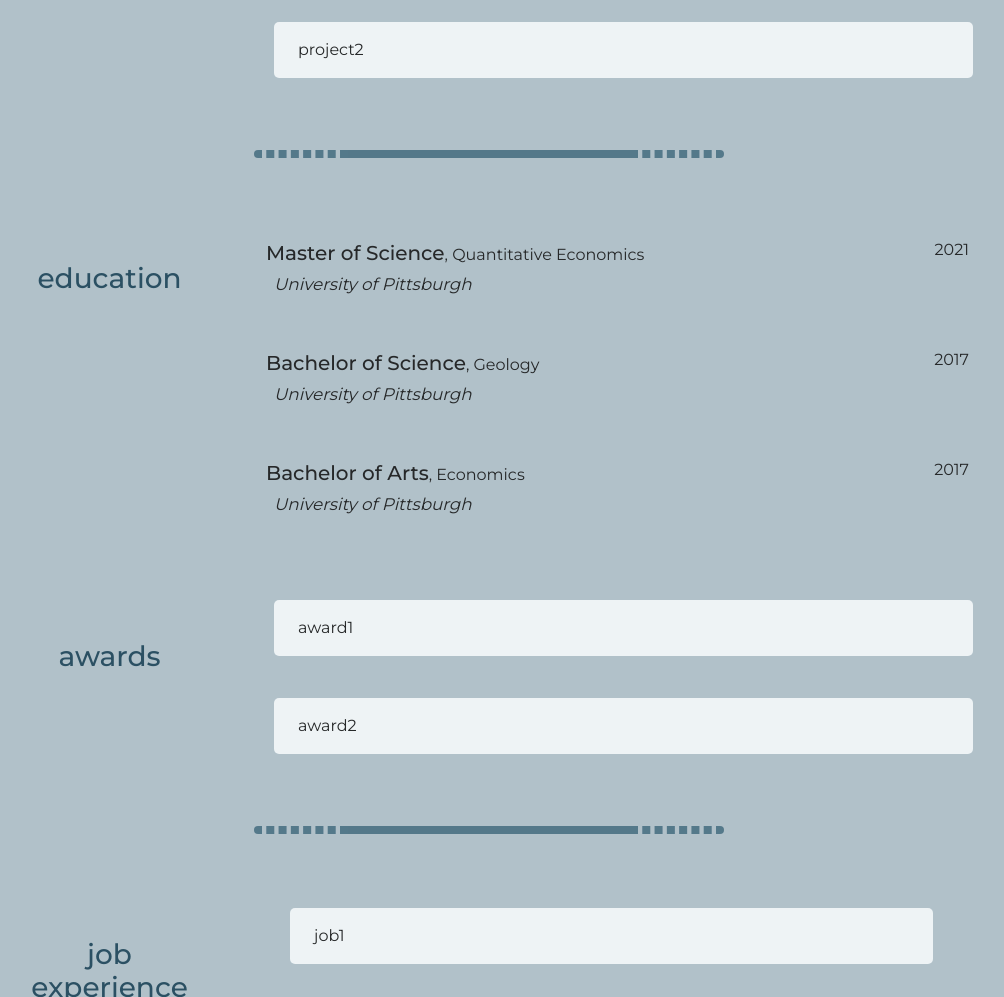
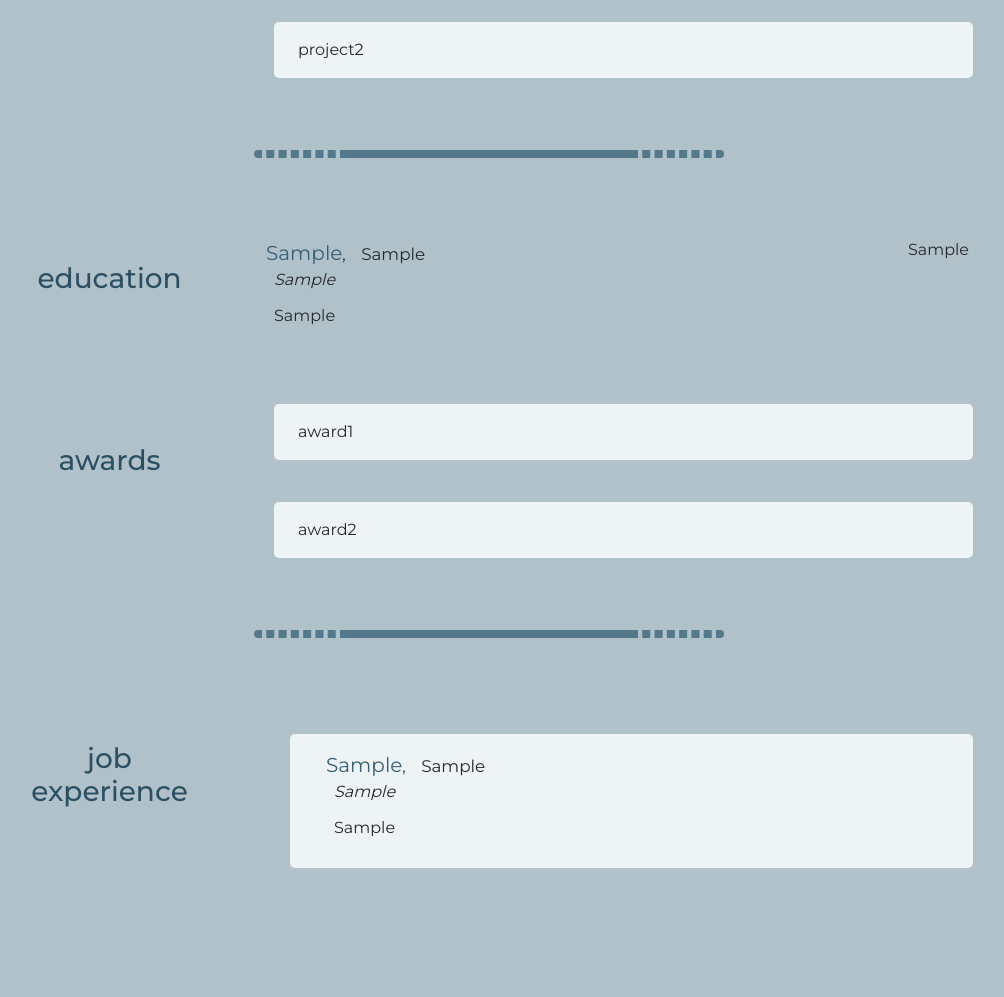
Before and after one commit to halfriver/Personal-Site, a Django app: template mysite/templates/mysite/resume.html in a window 1280 px wide. Shown: the part 1030-2027 px from the top of the page, without its empty margins (145-1149 px from the left). Run offline with Django 4.2, Linux system fonts and the light colour scheme; the template is opened without the code that fills it: most values are stand-ins (such as "Sample title", 1, 10 or a date in 2020); parts of the project's set-up code (start-up, migrations or seed data) failed here and were passed over; some libraries are stand-ins or nearby versions.

Commit message:
job and education formatting and content

```diff
--- a/mysite/templates/mysite/resume.html
+++ b/mysite/templates/mysite/resume.html
@@ -9,11 +9,7 @@
 
 {% block banner %}
 <div class="banner-container medium-banner row justify-content-center">
-  {% if darkmode == "dark" %}
-    <img class="banner large-banner" src="{% static 'media/header_dark.png' %}">
-  {% else %}
-    <img class="banner large-banner" src="{% static 'media/header_light.png' %}">
-  {% endif %}
+  <img class="banner large-banner" src="{% if darkmode == "dark" %}{% static 'media/header_dark.png' %}{% else %}{% static 'media/header_light.png' %}{% endif %}">
   <div class="banner-text-box col-auto">
     <div class="banner-text">
     {% if lang == "eng" %}
@@ -134,33 +130,21 @@
       </div>
     </div>
     <div class="col-12 col-lg">
+      {% for x in resume.Education %}
       <div class="row subsection">
+        <div class="col-12 d-block d-md-none emphasis">{{x.3}}</div>
         <div class="col-auto">
-          <span style="font-size: 1.25rem; font-weight: 500;">Master of Science</span>, Quantitative Economics
-          <p><i>University of Pittsburgh</i></p>
+          <span class="emphasis">{{x.0}}</span><span class="d-none d-md-inline">, </span><span class="indent d-block d-md-inline">{{x.1}}</span>
+          <div class="location">{{x.2}}</div>
         </div>
-        <div class="col text-end">
-          2021
+        <div class="d-none d-md-block col text-end">
+          {{x.3}}
+        </div>
+        <div class="col-12 m-2" style="line-height: 2rem;">
+          {{x.4 |safe}}
         </div>
       </div>
-      <div class="row subsection">
-        <div class="col-auto">
-          <span style="font-size: 1.25rem; font-weight: 500;">Bachelor of Science</span>, Geology
-          <p><i>University of Pittsburgh</i></p>
-        </div>
-        <div class="col text-end">
-          2017
-        </div>
-      </div>
-      <div class="row subsection">
-        <div class="col-auto">
-          <span style="font-size: 1.25rem; font-weight: 500;">Bachelor of Arts</span>, Economics
-          <p><i>University of Pittsburgh</i></p>
-        </div>
-        <div class="col text-end">
-          2017
-        </div>
-      </div>
+      {% endfor %}
     </div>
   </div>
   <!-- awards/distinctions/extracurricular things -->
@@ -197,16 +181,23 @@
     </div>
     <div class="col-12 col-lg">
       <div class="timeline">
+        {% for x in resume.Jobs %}
+        {% if forloop.first %}
+        <!-- Spacer -->
+        <div class="row" style="height: 2rem;"></div>
+        {% endif %}
         <div class="time-container">
-          <div class="section timesect">
-            job1
+          <div class="row section timesect">
+            <div class="col">
+              <span class="emphasis">{{x.0}}</span><span class="d-none d-md-inline">, </span><span class="indent d-block d-md-inline">{{x.1}}</span>
+              <div class="location">{{x.2}}</div>
+            </div>
+            <div class="col-12 m-2" style="line-height: 2rem;">
+              {{x.3 |safe}}
             </div>
           </div>
-        <div class="time-container">
-          <div class="section timesect">
-            job2
         </div>
-        </div>
+        {% endfor %}
       </div>
     </div>
   </div>
--- a/static/css/darkmode.css
+++ b/static/css/darkmode.css
@@ -166,3 +166,7 @@ input:checked + .slider {
   border: medium solid rgba(31, 55, 68, 1);
   border-color: transparent rgba(31, 55, 68, 1) transparent transparent;
 }
+
+.emphasis {
+  color: rgba(186, 143, 11, 1);
+}
--- a/static/css/lightmode.css
+++ b/static/css/lightmode.css
@@ -146,3 +146,7 @@ input:checked + .slider {
 .progress-bar {
   background-color: rgba(54, 96, 117, 1);
 }
+
+.emphasis {
+  color: rgba(54, 96, 117, 1);
+}
--- a/static/css/resume.css
+++ b/static/css/resume.css
@@ -27,9 +27,23 @@
 .progress {
   border-radius: 3px;
   height: 0.5rem;
+  /* width: 75%; */
   margin: auto 0;
 }
 
+.emphasis {
+  font-size: 1.25rem;
+  font-weight: 400;
+  margin-bottom: 1rem;
+}
+.indent {
+  font-size: 1.05rem;
+  margin-left: 0.7rem;
+}
+.location {
+  font-style: italic;
+  margin-left: 0.5rem;
+}
 
 /* The actual timeline (the vertical ruler) */
 .timeline {
@@ -48,8 +62,9 @@
 }
 /* Container around content */
 .time-container {
-  padding: 10px 40px;
+  padding: 0px 0px 10px 40px;
   position: relative;
+  width: 100%;
 }
 /* The circles on the timeline */
 .time-container::before {
```
Also changed, not shown: other parts of static/css/resume.css (+2 -37 lines). Lines whose indentation alone changed are shown as unchanged.
